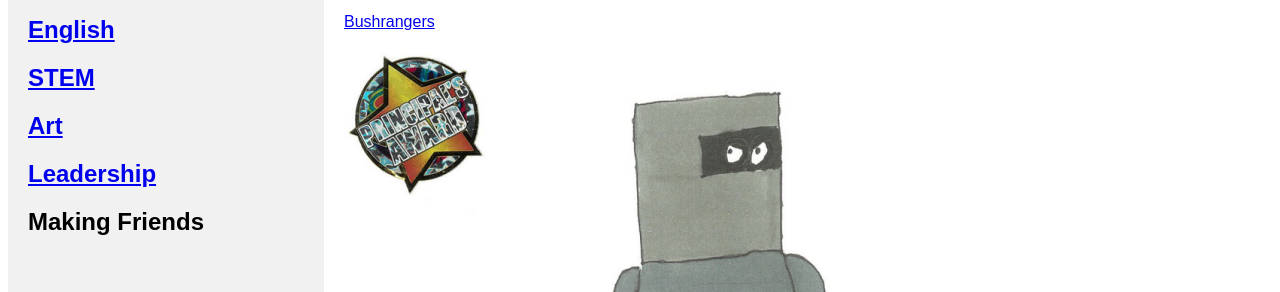
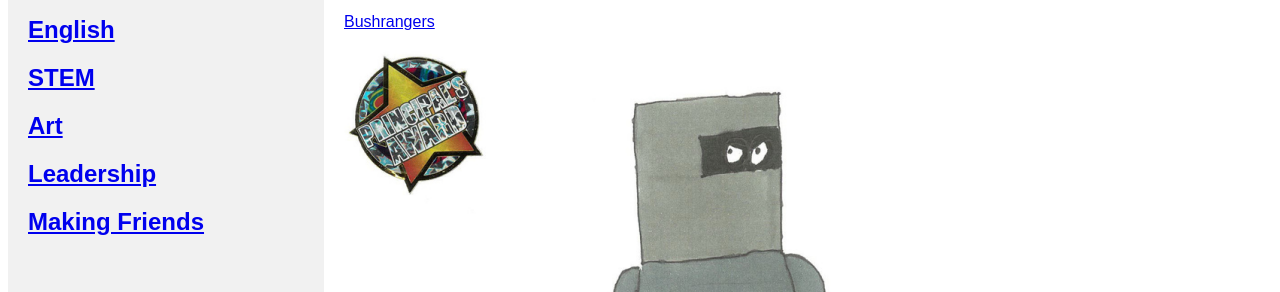
Before and after one commit to Whattheflameyo/MitchEs-Epic-Work, a plain HTML site: page index.html in a window 1280 px wide. Shown: the part 443-735 px from the top of the page. Drawn offline with Linux system fonts and the light colour scheme.

Commit message:
Update index.html

```diff
--- a/index.html
+++ b/index.html
@@ -137,7 +137,8 @@ body {
       <h2><a href="Mitch\Y6_School_Leaders_Certificate.png">
           <div title="I am a School Prefect">Leadership</div></a></h2>
 
-      <h2><div title="I make lots of friends at school, of all ages">Making Friends</div></a></h2>
+      <h2><a href="Mitch\Friend_Support_Award.jpeg">
+          <div title="I make lots of friends at school, of all ages">Making Friends</div></a></h2>
     <br>
 
     <h1>My Other Interests</h1>
```
